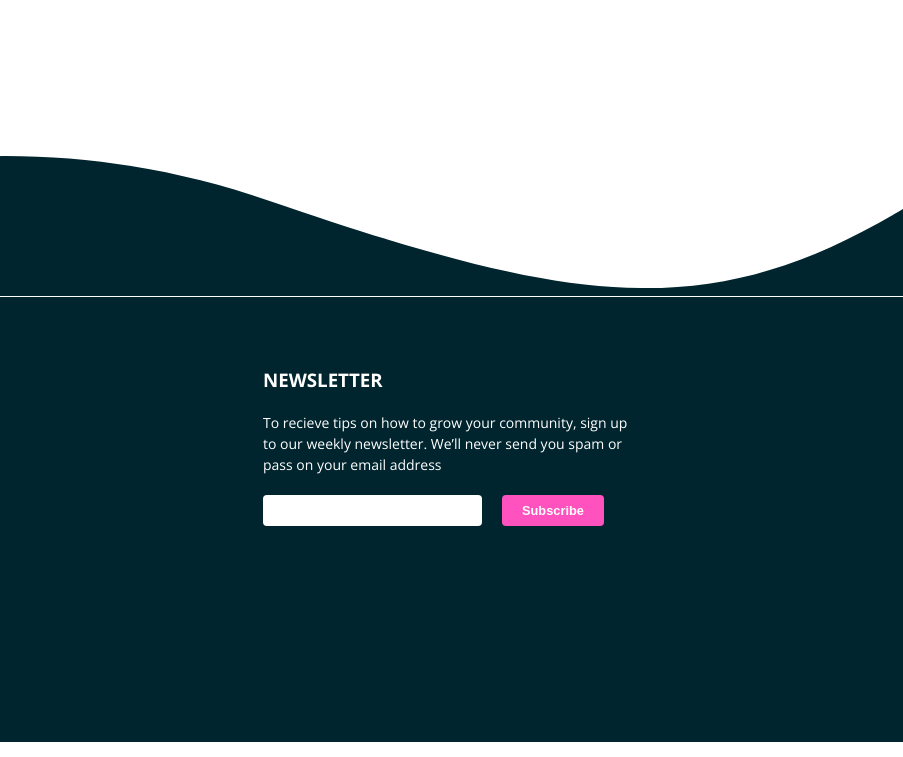
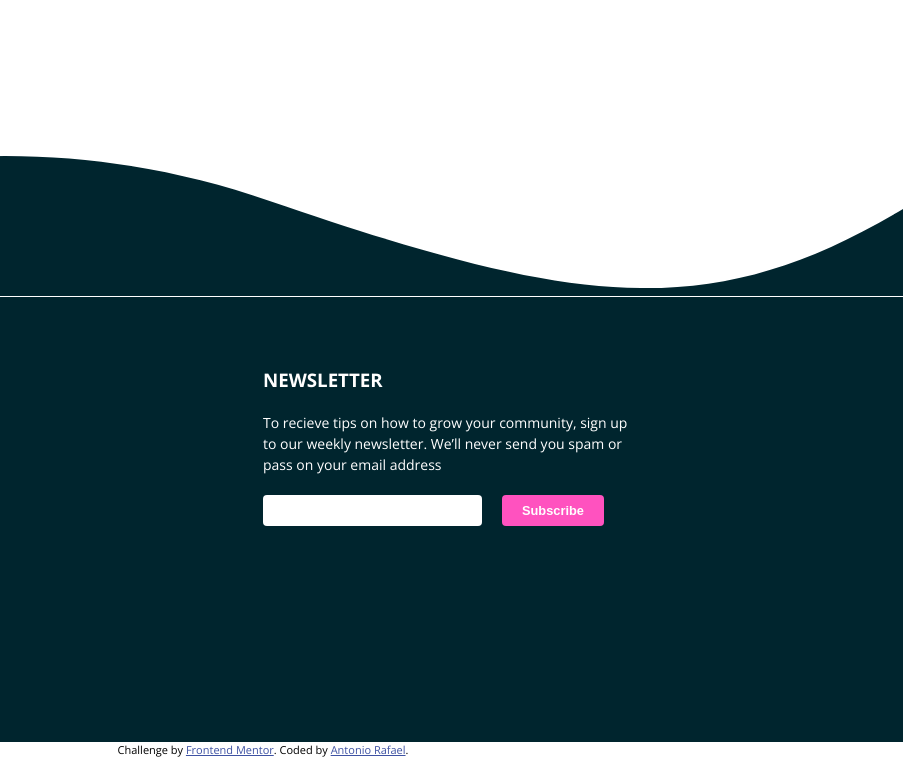
Before and after one commit to RafaelAF/huddle-landing-page, a plain HTML site: page index.html in a window 1280 px wide. Shown: the part 3999-4756 px from the top of the page, 377-1280 px from the left. Drawn offline with nearby package versions, Linux system fonts and the light colour scheme.

Commit message:
add my network link

```diff
--- a/index.html
+++ b/index.html
@@ -15,10 +15,10 @@
   <link rel="stylesheet" href="/main.css">
 
   <!-- Feel free to remove these styles or customise in your own stylesheet 👍 -->
-  <!-- <style>
+  <style>
     .attribution { font-size: 11px; text-align: center; }
     .attribution a { color: hsl(228, 45%, 44%); }
-  </style> -->
+  </style>
 </head>
 <body>
   <header class="header-container">
@@ -132,10 +132,7 @@
 
 
   <footer class="footer-container">
-    <!-- <p class="attribution">
-      Challenge by <a href="https://www.frontendmentor.io?ref=challenge" target="_blank">Frontend Mentor</a>.
-      Coded by <a href="#">Your Name Here</a>.
-    </p> -->
+
     <div class="footer-top-svg"></div>
     <div class="footer-content">
       <div class="content">
@@ -178,7 +175,10 @@
         </div>
       </div>
     </div>
-
+    <p class="attribution">
+      Challenge by <a href="https://www.frontendmentor.io?ref=challenge" target="_blank">Frontend Mentor</a>.
+      Coded by <a href="https://www.linkedin.com/in/antonio-rafael-37266620a/">Antonio Rafael</a>.
+    </p>
   </footer>
 
   <script src="/script.js"></script>
```
